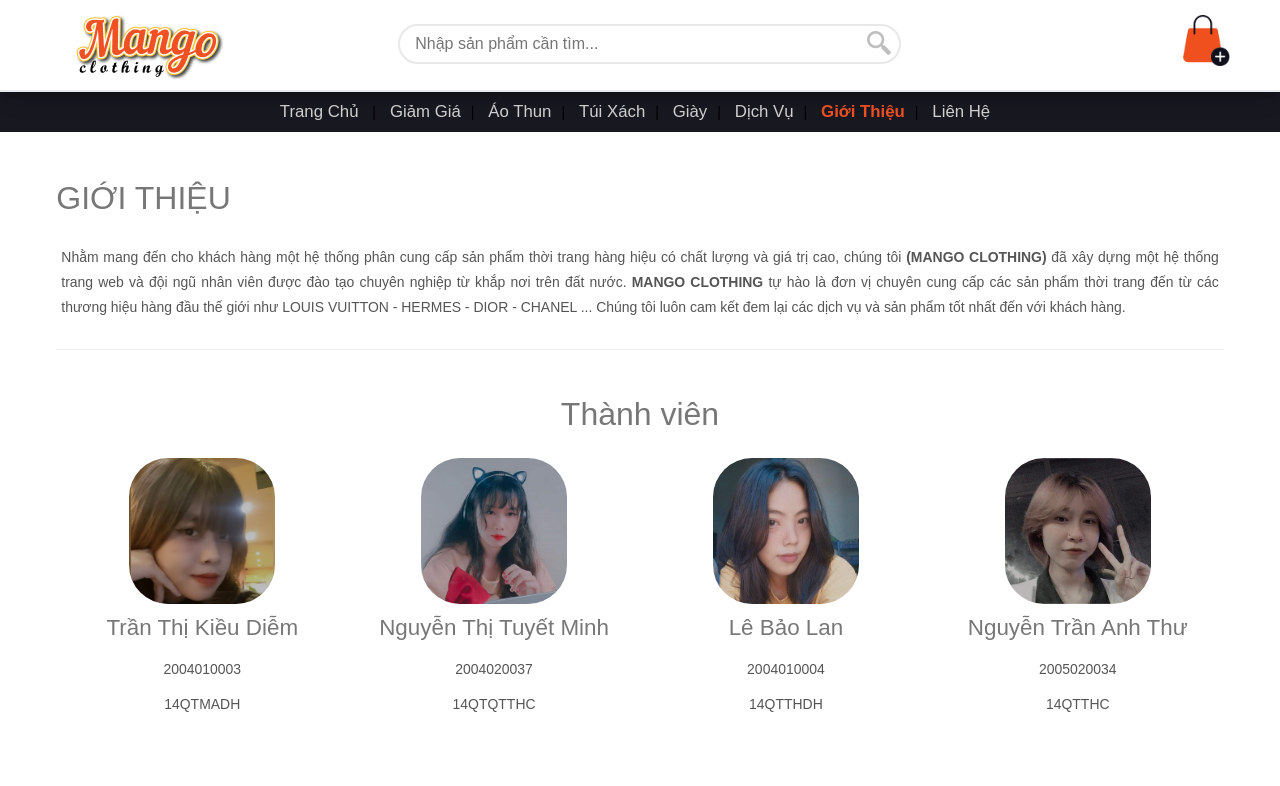
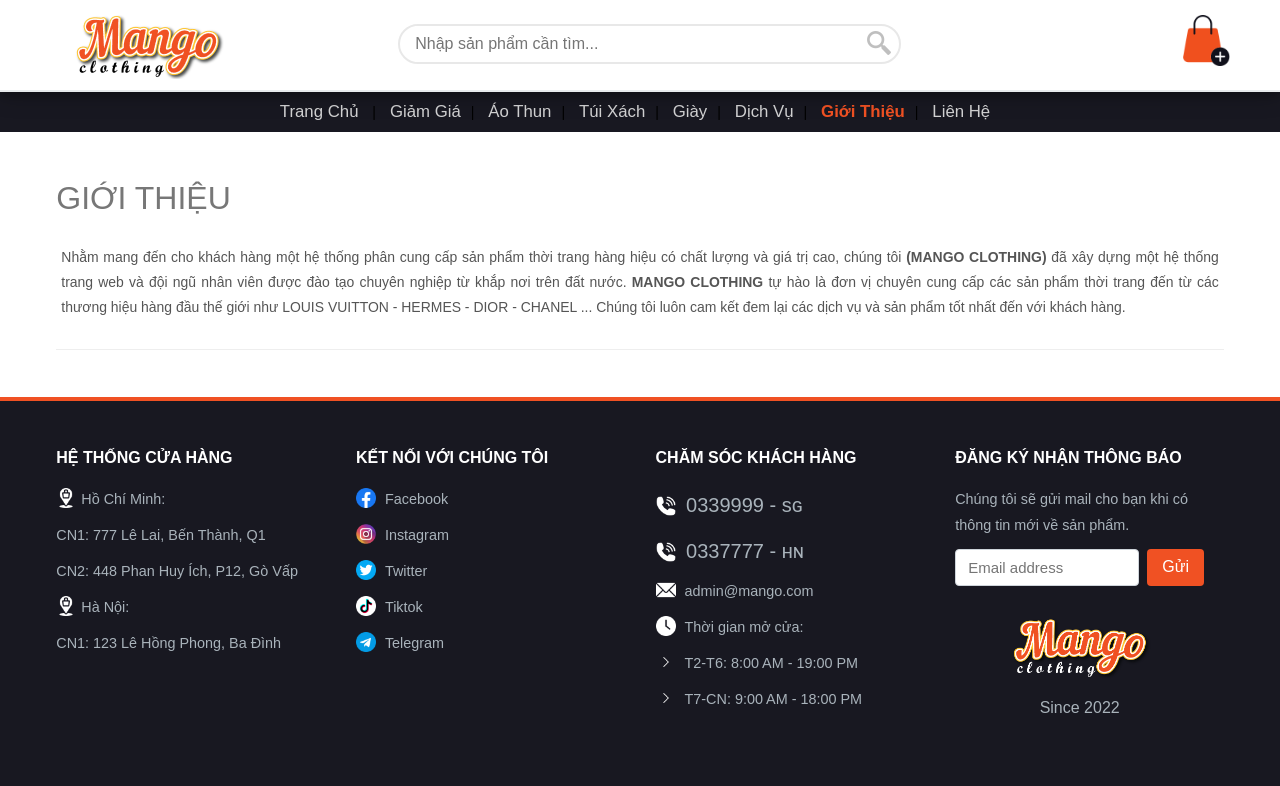
Before and after one commit to gnoud-it/mangoClothing, a plain HTML site: page about.html in a window 1280 px wide. Shown: the top 786 px of the page. Drawn offline with Linux system fonts and the light colour scheme.

Commit message:
Update about.html

```diff
--- a/about.html
+++ b/about.html
@@ -110,34 +110,6 @@
 							<p class="para">Nhằm mang đến cho khách hàng một hệ thống phân cung cấp sản phẩm thời trang hàng hiệu có chất lượng và giá trị cao, chúng tôi <b style="font-weight: bold;">(MANGO CLOTHING)</b> đã xây dựng một hệ thống trang web và đội ngũ nhân viên được đào tạo chuyên nghiệp từ khắp nơi trên đất nước. <b style="font-weight: bold;">MANGO CLOTHING</b> tự hào là đơn vị chuyên cung cấp các sản phẩm thời trang đến từ các thương hiệu hàng đầu thế giới như LOUIS VUITTON - HERMES - DIOR - CHANEL ... Chúng tôi luôn cam kết đem lại các dịch vụ và sản phẩm tốt nhất đến với khách hàng.
 							</p>
 						</div>
-						<div class="ser-grid">
-							<h4>Thành viên</h4>
-							<div class="ser-grid-list2">
-								<a href="#"><img src="images/member/KD.jpg" alt=""></a>
-								<h5><a href="#">Trần Thị Kiều Diễm</a></h5>
-								<p class="para">2004010003</p>
-								<p class="para">14QTMADH</p>
-							</div>
-							<div class="ser-grid-list2">
-								<a href="#"><img src="images/member/TM.jpg" alt=""></a>
-								<h5><a href="#">Nguyễn Thị Tuyết Minh</a></h5>
-								<p class="para">2004020037</p>
-								<p class="para">14QTQTTHC</p>
-							</div>
-							<div class="ser-grid-list2">
-								<a href="#"><img src="images/member/BL.jpg" alt=""></a>
-								<h5><a href="#">Lê Bảo Lan</a></h5>
-								<p class="para">2004010004</p>
-								<p class="para">14QTTHDH</p>
-							</div>
-							<div class="ser-grid-list2">
-								<a href="#"><img src="images/member/AT.jpg" alt=""></a>
-								<h5><a href="#">Nguyễn Trần Anh Thư</a></h5>
-								<p class="para">2005020034</p>
-								<p class="para">14QTTHC</p>
-							</div>
-							<div class="clear"></div>
-						</div>
 					</div>
 					<div class="clear"></div>
 				</div>
```
